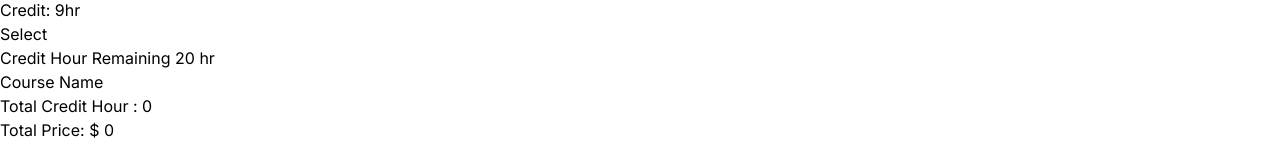
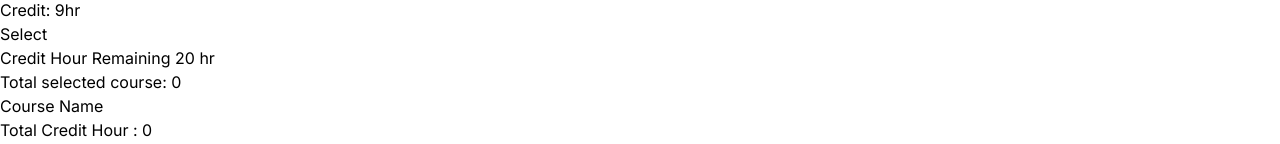
Before and after one commit to rakibul4516/course-registration-page-design, a React (Vite) app: page / in a window 1280 px wide. Shown: the part 3902-4046 px from the top of the page. Built offline with nearby package versions, Linux system fonts and the light colour scheme.

Commit message:
This commit adds toast install and set for worning , selected course counter and modified some css.

```diff
--- a/package.json
+++ b/package.json
@@ -12,7 +12,8 @@
   "dependencies": {
     "react": "^18.2.0",
     "react-dom": "^18.2.0",
-    "react-icons": "^4.11.0"
+    "react-icons": "^4.11.0",
+    "react-toastify": "^9.1.3"
   },
   "devDependencies": {
     "@types/react": "^18.2.15",
--- a/src/Components/CourseCart.jsx
+++ b/src/Components/CourseCart.jsx
@@ -5,8 +5,9 @@ function CourseCart({ cartData, totalCradit, totalPrice, totalRemaining }) {
         <div className='lg:w-3/12 w-full'>
             <div className='shadow-lg p-3 w-11/12 mx-auto'>
                 <h2 className='text-md py-2 font-semibold border-b'>Credit Hour Remaining {totalRemaining} hr</h2>
+                <h2 className='text-md py-2 font-semibold border-b'>Total selected course: {cartData.length}</h2>
                 <div className='border-b py-5'>
-                    <h1 className='text-xl font-semibold'>Course Name</h1>
+                    <h2 className='text-xl font-semibold'>Course Name</h2>
                     {
                         cartData.map((course) => <><li className='text-md'>{course.course_name}</li></>)
                     }
--- a/src/Components/Header.jsx
+++ b/src/Components/Header.jsx
@@ -1,6 +1,8 @@
 import { useEffect, useState } from 'react'
 import CourseCard from './CourseCard'
 import CourseCart from './CourseCart'
+import { toast, ToastContainer } from 'react-toastify';
+import "react-toastify/dist/ReactToastify.css";
 
 function Header() {
   //use states
@@ -24,7 +26,9 @@ function Header() {
     let courseCredit = course.course_duration;
     let coursePrice = course.course_price;
     if (isSelected) {
-      return alert('Course already selected');
+      return toast.warn("Course Already Selected !", {
+        position: toast.POSITION.TOP_LEFT
+      });
     } else {
       // Calculate total course credit and total course price
       cartData.forEach((data) => {
@@ -37,7 +41,9 @@ function Header() {
     //calculate remaining credit and set data in use state
     const creditRemainingCredit = 20 - courseCredit;
     if (courseCredit >= 20) {
-      return alert('Insufficient Cradit');
+      return toast.warn("Insufficient Credit !", {
+        position: toast.POSITION.TOP_LEFT
+      });
     } else {
       setCartData([...cartData, course]);
       setTotalCradit(courseCredit);
@@ -52,6 +58,7 @@ function Header() {
         <CourseCard courseData={courseData} selectedDataHandel={selectedDataHandel} />
         <CourseCart cartData={cartData} totalCradit={totalCredit} totalPrice={totalPrice} totalRemaining={totalRemaining} />
       </div>
+      <ToastContainer />
     </div>
   )
 }
```
Also changed, not shown: 1 other file (tests, documents, lock files or other folders).
